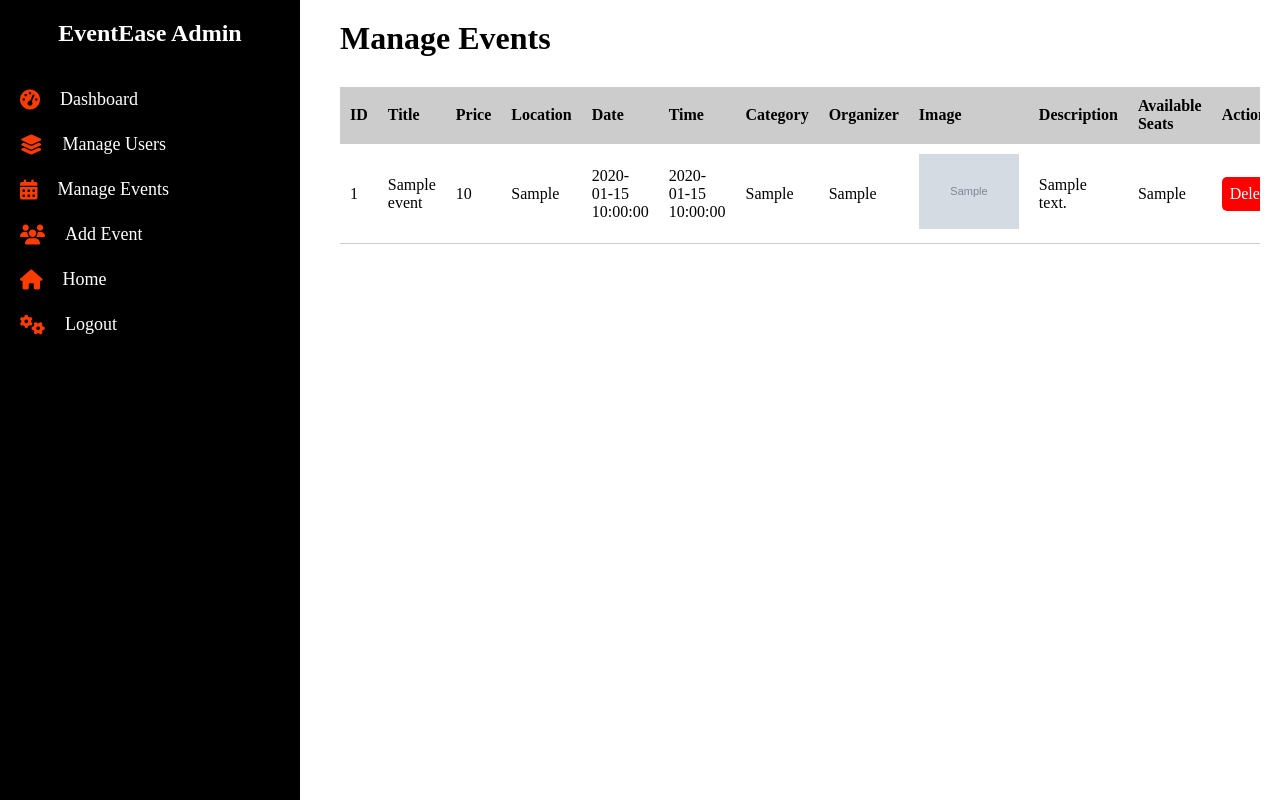
After one commit to ahasan-ullah/Event-Ease, a PHP site: page /views/manage_events.php in a window 1280 px wide. The commit adds this page. Run offline with PHP 8.4, Linux system fonts and the light colour scheme; tables that the repository leaves empty or names only in its code hold one stand-in row (values such as "Sample post"); grey boxes marked "Sample" are stand-in pictures; some libraries are stand-ins or nearby versions.

Commit message:
manage events table added dynamically

```diff
--- a/controllers/admin_controller.php
+++ b/controllers/admin_controller.php
@@ -3,10 +3,13 @@ include '../models/admin_model.php';
 function allUsers(){
   return getAllUsers();
 }
-if(isset($_GET['delete'])){
+if(isset($_GET['user_delete'])){
   $id=$_GET['id'];
   $result=deleteUser($id);
   $msg=$result?"User deleted successfully":"Failed to delete user";
   header("Location: ../views/manage_users.php?message='$msg'");
 }
+function allEvents(){
+  return getAllEvents();
+}
 ?>
--- a/models/admin_model.php
+++ b/models/admin_model.php
@@ -36,3 +36,14 @@ function addEvent($title,$price,$location,$date,$time,$category,$organizer,$avai
   $sql = "insert into events (title, price, location, date, time, category, organizer, image, description, available_seats) values ('$title', '$price', '$location', '$date', '$time', '$category', '$organizer', '$uploadPath', '$description', '$available_seats')";
   return $conn->query($sql);
 }
+function getAllEvents(){
+  global $conn;
+  $sql="select * from events";
+  $result=$conn->query($sql);
+  $events=[];
+  while($row=$result->fetch_assoc()){
+    $events[]=$row;
+  }
+  return $events;
+}
+?>
--- a/public/styles/admin/manage_users.css
+++ b/public/styles/admin/manage_users.css
@@ -3,7 +3,10 @@ body{
   padding: 0;
   box-sizing: border-box;
 }
-.user-table {
+.table-container{
+  overflow-x: auto;
+}
+.user-table, .event-table{
   margin-left: 320px;
   padding: 20px;
 }
@@ -15,7 +18,6 @@ table {
   max-width: 1000px;
   border-collapse: collapse;
   margin-top: 30px;
-  overflow-x: auto;
 }
 th,td{
   text-align: left;
@@ -25,20 +27,25 @@ th,td{
 th {
   background-color: #ccc;
 }
-.delete-btn {
+.delete-btn,.update-btn {
   background-color: red;
   color: white;
   text-decoration: none;
   padding: 8px;
   border-radius: 5px;
 }
+.btn-container{
+  display: flex;
+  gap: 10px;
+}
 
 .msg{
   background: #FF3C00;
   padding: 10px;
-  margin: 20px auto;
+  margin: 20px 0;
   font-size: 16px;
   text-align: center;
   color: white;
   border-radius: 10px;
+  max-width: 1000px;
 }
--- a/views/layouts/admin_sidebar.php
+++ b/views/layouts/admin_sidebar.php
@@ -17,7 +17,7 @@ $currentPath = $_SERVER['REQUEST_URI'];
     <ul class="sidebar-menu">
       <li class="<?php echo strpos($currentPath, '/event-ease/views/admin_dashboard.php') !== false ? 'active' : '' ?>"><i class="fas fa-tachometer-alt"></i><a href="../views/admin_dashboard.php">Dashboard</a></li>
       <li class="<?php echo strpos($currentPath, '/event-ease/views/manage_users.php') !== false ? 'active' : '' ?>"><i class="fas fa-layer-group"></i><a href="../views/manage_users.php">Manage Users</a></li>
-      <li><i class="fas fa-calendar-alt"></i><a href="#">Manage Events</a></li>
+      <li class="<?php echo strpos($currentPath,'/event-ease/views/manage_events.php')!==false?'active':''?>"><i class="fas fa-calendar-alt"></i><a href="../views/manage_events.php">Manage Events</a></li>
       <li class="<?php echo strpos($currentPath, '/event-ease/views/add_event.php') !== false ? 'active' : '' ?>"><i class="fas fa-users"></i><a href="../views/add_event.php">Add Event</a></li>
       <li><i class="fas fa-home"></i><a href="../index.php">Home</a></li>
       <li><i class="fas fa-cogs"></i><a href="../controllers/logout_controller.php">Logout</a></li>
--- /dev/null
+++ b/views/manage_events.php
@@ -0,0 +1,89 @@
+<!-- <?php
+include '../controllers/admin_controller.php';
+$events=allEvents();
+// echo var_dump($events);
+$msg=$_GET['message']??'';
+?> -->
+
+<!DOCTYPE html>
+<html lang="en">
+<head>
+  <meta charset="UTF-8">
+  <title>Manage events</title>
+  <link rel="stylesheet" href="../public/styles/admin/manage_users.css">
+  <style>
+    table{
+      max-width: 100%;
+      overflow-x: auto;
+    }
+    table th,td{
+      padding: 10px;
+    }
+  </style>
+</head>
+<body>
+  <?php
+  include __DIR__ . "/layouts/admin_sidebar.php";
+  ?>
+  <main class="event-table">
+    <h1>Manage Events</h1>
+    <?php
+    if($msg){
+      echo "<p class='msg'>'$msg'</p>";
+    }
+    $msg='';
+    echo "<script>history.replaceState(null, '', location.pathname);</script>";
+    ?>
+    <div class="table-container">
+      <table>
+        <thead>
+          <tr>
+            <th>ID</th>
+            <th>Title</th>
+            <th>Price</th>
+            <th>Location</th>
+            <th>Date</th>
+            <th>Time</th>
+            <th>Category</th>
+            <th>Organizer</th>
+            <th>Image</th>
+            <th>Description</th>
+            <th>Available Seats</th>
+            <th>Action</th>
+          </tr>
+        </thead>
+        <tbody>
+          <?php
+          if ($events) {
+            foreach($events as $event){
+              echo "<tr>";
+              echo "<td>" . $event["id"] . "</td>";
+              echo "<td>" . $event["title"] . "</td>";
+              echo "<td>" . $event["price"] . "</td>";
+              echo "<td>" . $event["location"] . "</td>";
+              echo "<td>" . $event["date"] . "</td>";
+              echo "<td>" . $event["time"] . "</td>";
+              echo "<td>" . $event["category"] . "</td>";
+
+              echo "<td>" . $event["organizer"] . "</td>";
+              echo '<td><img src='.$event["image"].' width="100"></td>';
+              echo "<td>" . $event["description"] . "</td>";
+              echo "<td>" . $event["available_seats"] . "</td>";
+              echo "<td>
+              <div class='btn-container'>
+              <a class='delete-btn' href='../controllers/admin_controller.php?event_delete=true&id=" . $event["id"] . "'>Delete</a>
+              <a class='update-btn' href='../controllers/admin_controller.php?event_update=true&id=" . $event["id"] . "'>Update</a>
+              </div>
+              </td>";
+              echo "</tr>";
+            }
+          } else {
+            echo "<tr><td colspan='5'>No events found.</td></tr>";
+          }
+          ?>
+        </tbody>
+      </table>
+    </div>
+  </main>
+</body>
+</html>
--- a/views/manage_users.php
+++ b/views/manage_users.php
@@ -45,7 +45,7 @@ $msg=$_GET['message']??'';
               echo "<td>" . $user["name"] . "</td>";
               echo "<td>" . $user["email"] . "</td>";
               echo "<td>" . $user["user_type"] . "</td>";
-              echo "<td><a class='delete-btn' href='../controllers/admin_controller.php?delete=true&id=" . $user["id"] . "'>Delete</a></td>";
+              echo "<td><a class='delete-btn' href='../controllers/admin_controller.php?user_delete=true&id=" . $user["id"] . "'>Delete</a></td>";
               echo "</tr>";
             }
           } else {
```
